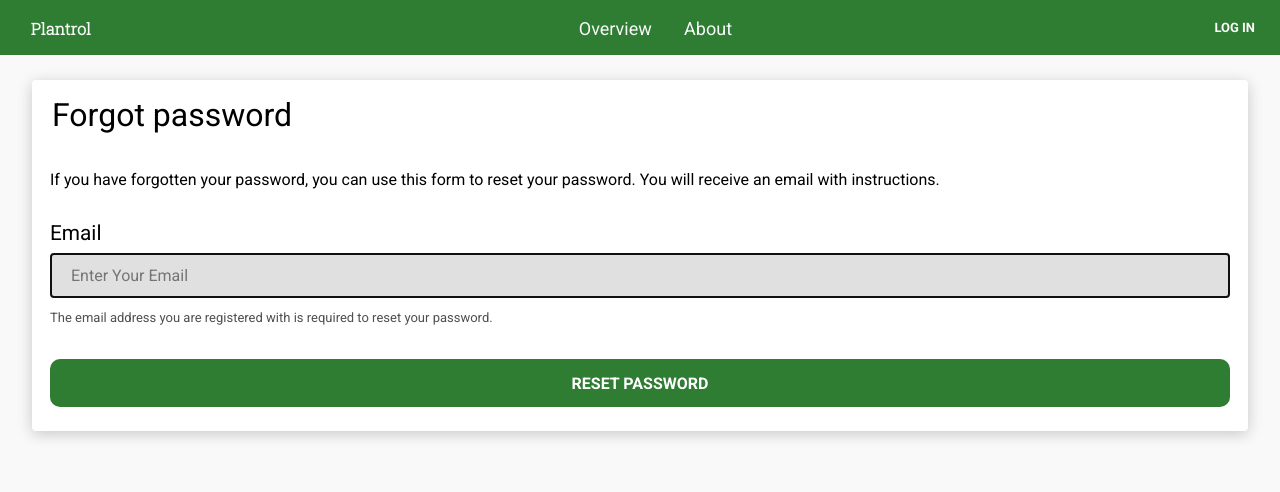
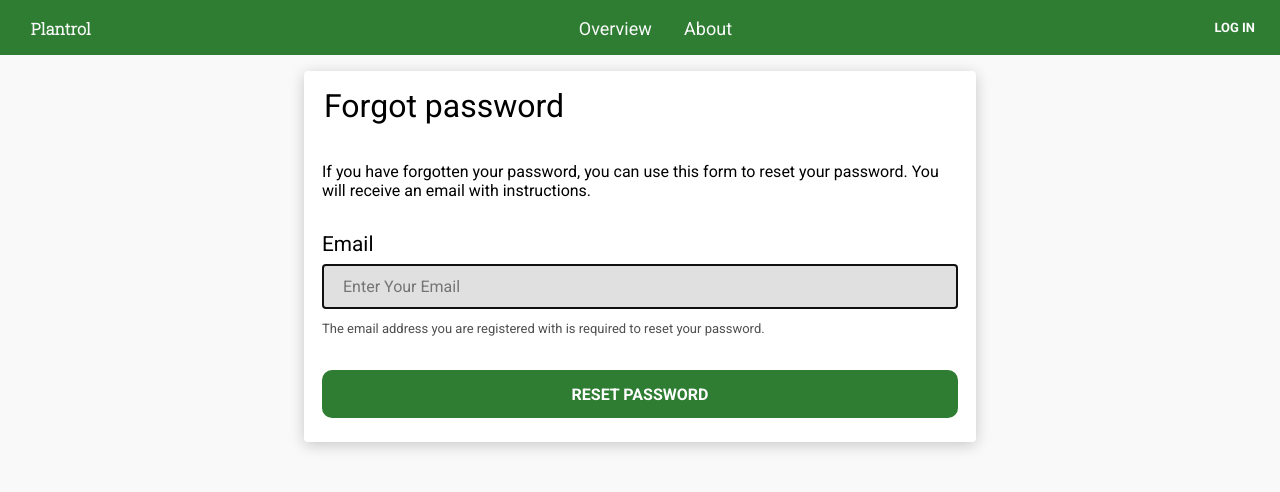
Before and after one commit to Webproject-exam/frontend, a React (Create React App) app: page /reset_password in a window 1280 px wide. Shown: the top 492 px of the page. Built offline with nearby package versions, Linux system fonts and the light colour scheme.

Commit message:
husker ikke

```diff
--- a/src/components/ForgotPasswordEmailForm/ForgotPasswordEmailForm.jsx
+++ b/src/components/ForgotPasswordEmailForm/ForgotPasswordEmailForm.jsx
@@ -88,7 +88,7 @@ class ForgotPasswordEmailForm extends Component {
 
     render() {
         return (
-            <div className="container forgot-password-email-form">
+            <div className="container forgot-password-email-form max-width">
                 <form ref={this.form} onSubmit={this.handleSubmit}>
                     <fieldset>
                         <legend>Forgot password</legend>
--- a/src/components/UserList/UserList.jsx
+++ b/src/components/UserList/UserList.jsx
@@ -39,7 +39,7 @@ function UserList({ users, handleDeleteClick, handleEditClick }) {
                 {users.map((user) => (
                     <Tr key={user.email}>
                         <Td>{user.name} {user.surname}</Td>
-                        <Td>{user.role}</Td>
+                        <Td><span>{user.role}</span></Td>
                         <Td>{user.email}</Td>
                         <Td>
                             <div className="buttons-side-by-side">
--- a/src/index.css
+++ b/src/index.css
@@ -194,6 +194,11 @@ tbody tr {
   margin-bottom: 2%;
 }
 
+td span {
+  text-transform: capitalize;
+}
+
+
 @media only screen and (max-width: 40em) {
   table {
     background: unset;
```
